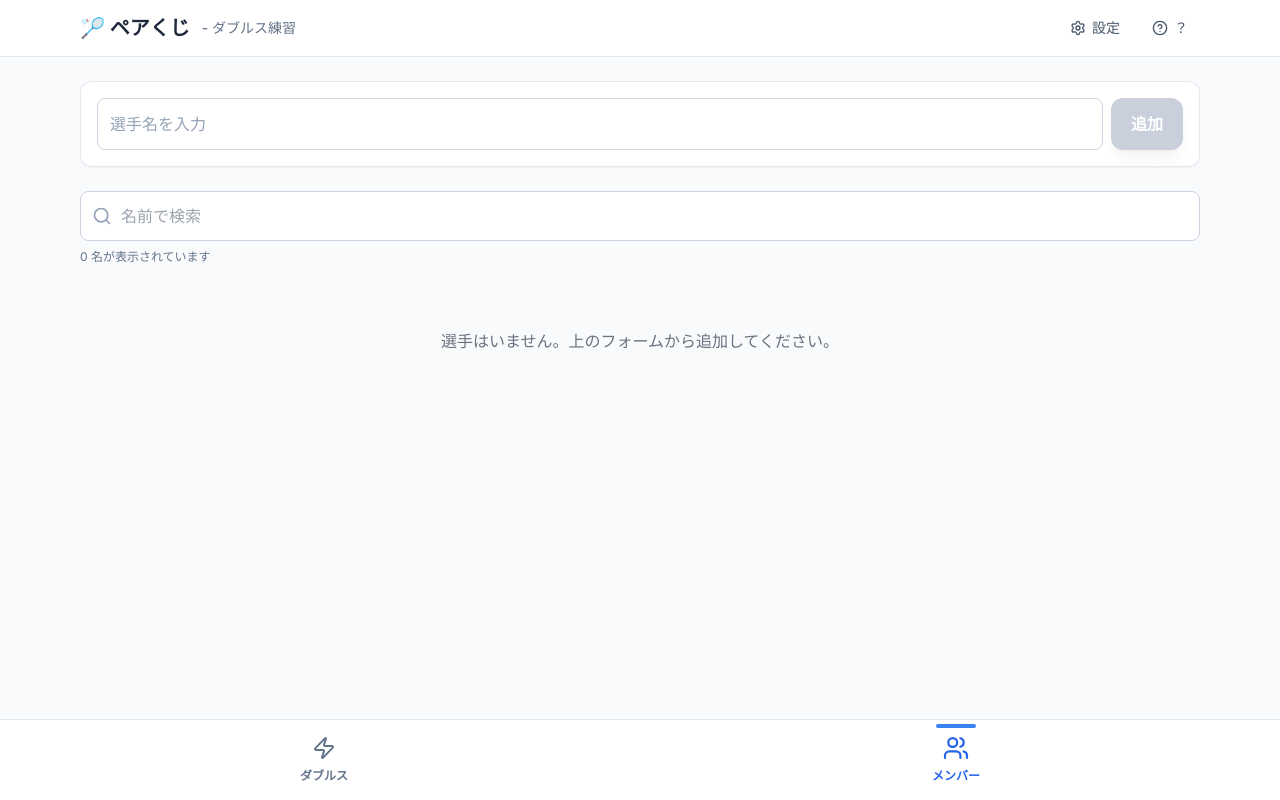
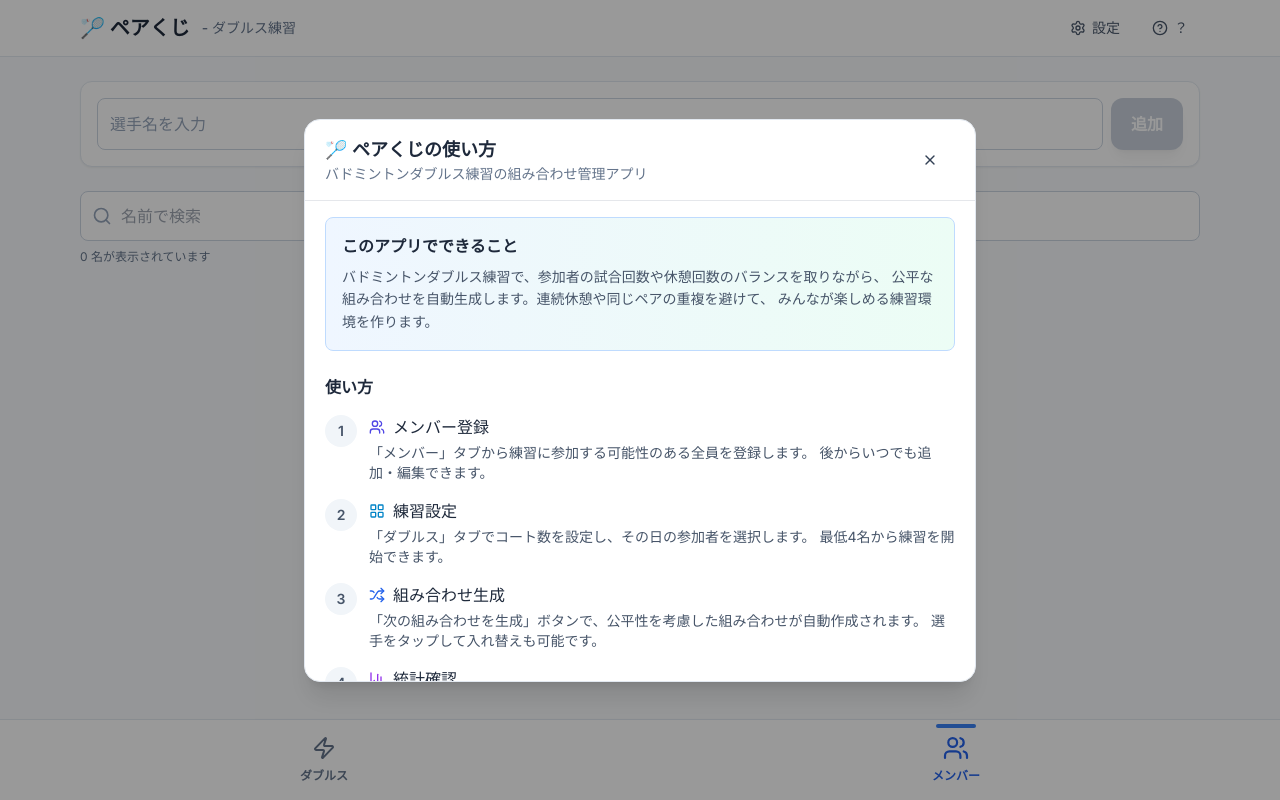
Before and after one commit to KM0912/pairkuji, a Next.js app: page /members in a window 1280 px wide. Both pictures are taken after a click on the button "ヘルプ". Built offline with nearby package versions, Linux system fonts and the light colour scheme.

Commit message:
ヘルプモーダルコンポーネントを新規作成し、ヘッダーにヘルプボタンを追加して表示機能を実装

```diff
--- /dev/null
+++ b/src/components/help/HelpModal.tsx
@@ -0,0 +1,132 @@
+import { X, Users, LayoutGrid, Shuffle, BarChart3 } from 'lucide-react';
+import { Button } from '../ui/Button';
+
+interface HelpModalProps {
+  isOpen: boolean;
+  onClose: () => void;
+}
+
+export function HelpModal({ isOpen, onClose }: HelpModalProps) {
+  if (!isOpen) return null;
+
+  return (
+    <div className="fixed inset-0 z-50 flex items-center justify-center bg-black/40 px-4">
+      <div className="w-full max-w-2xl max-h-[80vh] rounded-2xl bg-white shadow-xl border border-slate-200 overflow-hidden">
+        <div className="flex items-center justify-between border-b px-5 py-4">
+          <div>
+            <h2 className="text-lg font-semibold text-slate-800">
+              🏸 ペアくじの使い方
+            </h2>
+            <p className="text-sm text-slate-500">
+              バドミントンダブルス練習の組み合わせ管理アプリ
+            </p>
+          </div>
+          <Button
+            variant="default"
+            size="sm"
+            onClick={onClose}
+            className="w-auto px-2 py-1 text-slate-400 hover:text-slate-600 shadow-none hover:shadow-none border-transparent"
+            aria-label="閉じる"
+          >
+            <X className="w-4 h-4" />
+          </Button>
+        </div>
+
+        <div className="overflow-auto max-h-[60vh] px-5 py-4 space-y-6">
+          <div className="bg-gradient-to-r from-blue-50 to-emerald-50 rounded-lg p-4 border border-blue-200">
+            <h3 className="text-base font-semibold text-slate-800 mb-2">
+              このアプリでできること
+            </h3>
+            <p className="text-sm text-slate-600 leading-relaxed">
+              バドミントンダブルス練習で、参加者の試合回数や休憩回数のバランスを取りながら、
+              公平な組み合わせを自動生成します。連続休憩や同じペアの重複を避けて、
+              みんなが楽しめる練習環境を作ります。
+            </p>
+          </div>
+
+          <div className="space-y-4">
+            <h3 className="text-base font-semibold text-slate-800">使い方</h3>
+
+            <div className="space-y-4">
+              <div className="flex items-start gap-3">
+                <div className="flex-shrink-0 w-8 h-8 bg-slate-100 rounded-full flex items-center justify-center text-sm font-semibold text-slate-600">
+                  1
+                </div>
+                <div>
+                  <div className="flex items-center gap-2 mb-1">
+                    <Users className="w-4 h-4 text-indigo-600" />
+                    <span className="font-medium text-slate-800">メンバー登録</span>
+                  </div>
+                  <p className="text-sm text-slate-600">
+                    「メンバー」タブから練習に参加する可能性のある全員を登録します。
+                    後からいつでも追加・編集できます。
+                  </p>
+                </div>
+              </div>
+
+              <div className="flex items-start gap-3">
+                <div className="flex-shrink-0 w-8 h-8 bg-slate-100 rounded-full flex items-center justify-center text-sm font-semibold text-slate-600">
+                  2
+                </div>
+                <div>
+                  <div className="flex items-center gap-2 mb-1">
+                    <LayoutGrid className="w-4 h-4 text-sky-600" />
+                    <span className="font-medium text-slate-800">練習設定</span>
+                  </div>
+                  <p className="text-sm text-slate-600">
+                    「ダブルス」タブでコート数を設定し、その日の参加者を選択します。
+                    最低4名から練習を開始できます。
+                  </p>
+                </div>
+              </div>
+
+              <div className="flex items-start gap-3">
+                <div className="flex-shrink-0 w-8 h-8 bg-slate-100 rounded-full flex items-center justify-center text-sm font-semibold text-slate-600">
+                  3
+                </div>
+                <div>
+                  <div className="flex items-center gap-2 mb-1">
+                    <Shuffle className="w-4 h-4 text-blue-600" />
+                    <span className="font-medium text-slate-800">組み合わせ生成</span>
+                  </div>
+                  <p className="text-sm text-slate-600">
+                    「次の組み合わせを生成」ボタンで、公平性を考慮した組み合わせが自動作成されます。
+                    選手をタップして入れ替えも可能です。
+                  </p>
+                </div>
+              </div>
+
+              <div className="flex items-start gap-3">
+                <div className="flex-shrink-0 w-8 h-8 bg-slate-100 rounded-full flex items-center justify-center text-sm font-semibold text-slate-600">
+                  4
+                </div>
+                <div>
+                  <div className="flex items-center gap-2 mb-1">
+                    <BarChart3 className="w-4 h-4 text-purple-600" />
+                    <span className="font-medium text-slate-800">統計確認</span>
+                  </div>
+                  <p className="text-sm text-slate-600">
+                    「統計」ボタンでペアの組み合わせ回数を確認できます。
+                    未対戦ペアを優先して組み合わせが作られます。
+                  </p>
+                </div>
+              </div>
+            </div>
+          </div>
+
+          <div className="bg-amber-50 rounded-lg p-4 border border-amber-200">
+            <h3 className="text-sm font-semibold text-amber-800 mb-2">
+              💡 ポイント
+            </h3>
+            <ul className="text-sm text-amber-700 space-y-1">
+              <li>• 連続休憩を避けて全員が平等に試合できます</li>
+              <li>• 同じペアの重複を最小限に抑えます</li>
+              <li>• 途中で参加者を追加・変更することも可能です</li>
+              <li>• フルスクリーン表示で参加者への案内もできます</li>
+            </ul>
+          </div>
+        </div>
+      </div>
+    </div>
+  );
+}
--- a/src/components/practice/Header.tsx
+++ b/src/components/practice/Header.tsx
@@ -1,10 +1,17 @@
+'use client';
+
+import { useState } from 'react';
 import { Settings, HelpCircle } from 'lucide-react';
+import { HelpModal } from '../help/HelpModal';
 
 interface HeaderProps {
 }
 
 export function Header({}: HeaderProps) {
+  const [showHelp, setShowHelp] = useState(false);
+
   return (
+    <>
     <div className="sticky top-0 z-40 w-full">
       <div className="bg-white border-b border-slate-200">
         <div className="h-14 flex items-center justify-between max-w-6xl mx-auto px-4">
@@ -23,6 +30,7 @@ export function Header({}: HeaderProps) {
             <button
               className="flex items-center gap-1.5 px-3 py-1.5 text-slate-600 hover:text-slate-800 hover:bg-slate-50 rounded-lg transition-colors"
               aria-label="ヘルプ"
+              onClick={() => setShowHelp(true)}
             >
               <HelpCircle className="w-4 h-4" />
               <span className="text-sm hidden sm:inline">？</span>
@@ -31,5 +39,11 @@ export function Header({}: HeaderProps) {
         </div>
       </div>
     </div>
+
+    <HelpModal
+      isOpen={showHelp}
+      onClose={() => setShowHelp(false)}
+    />
+    </>
   );
 }
```
